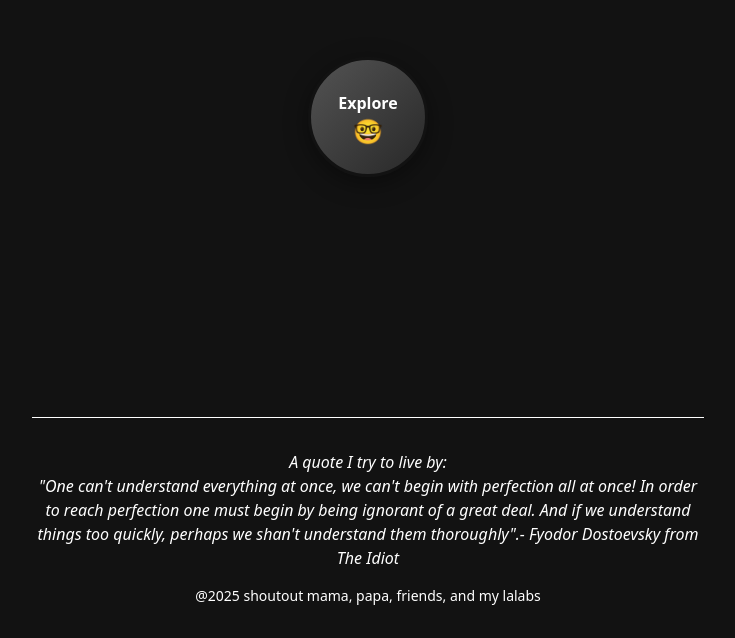
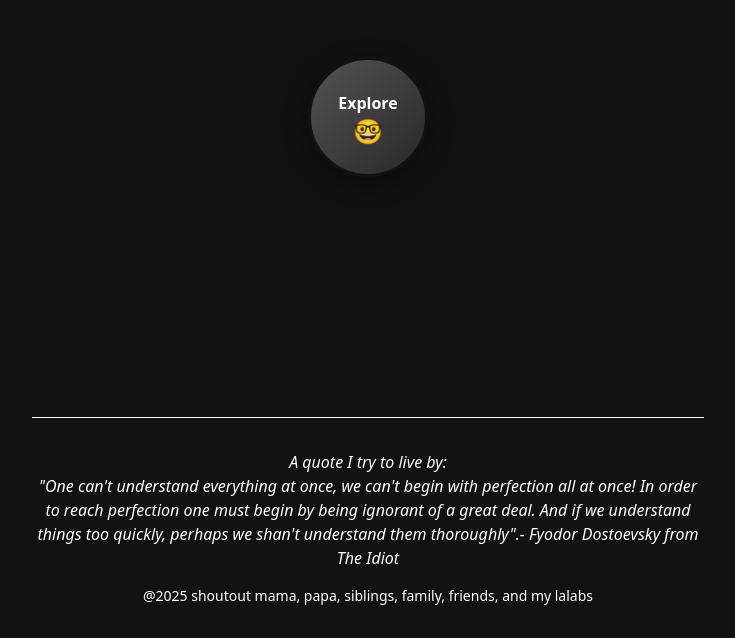
Before and after one commit to sureoi25/gallery, a React (Vite) app: page / in a window 1280 px wide. Shown: the part 2249-2887 px from the top of the page, without its empty margins (272-1007 px from the left). Built offline with nearby package versions, Linux system fonts and the light colour scheme.

Commit message:
Add: Added text to footer in landing page

```diff
--- a/src/pages/LandingPage.tsx
+++ b/src/pages/LandingPage.tsx
@@ -89,7 +89,7 @@ const LandingPage: React.FC = () => {
             "One can't understand everything at once, we can't begin with perfection all at once! In order to reach perfection one must begin by being ignorant of a great deal. And if we understand things too quickly, perhaps we shan't understand them thoroughly".- Fyodor Dostoevsky from The Idiot
           </p>
           <p className="text-sm">
-            @2025 shoutout mama, papa, friends, and my lalabs
+            @2025 shoutout mama, papa, siblings, family, friends, and my lalabs
           </p>
         </div>
       </footer>
```
